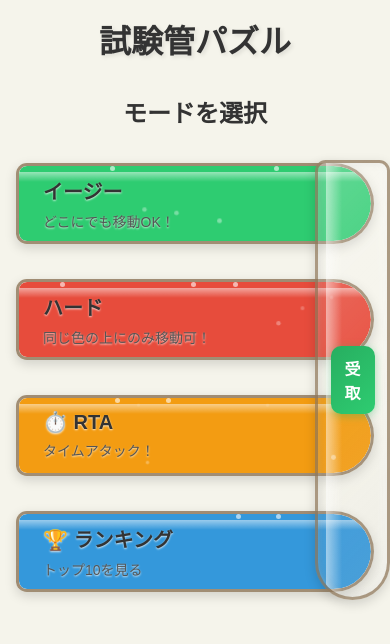
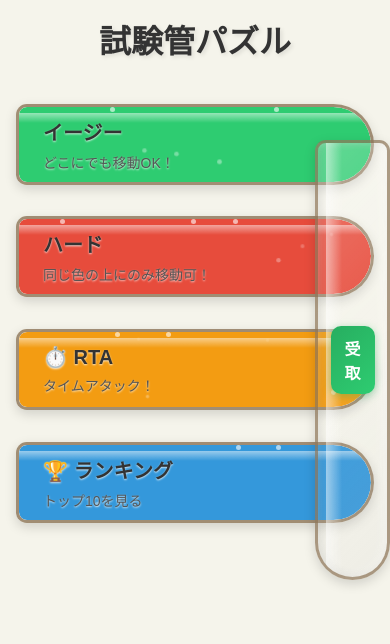
Before and after one commit to siro-314/test-tube-sort-game, a React (Vite) app: page / in a window 390 px wide. Shown: the top 644 px of the page. Built offline with nearby package versions, Linux system fonts and the light colour scheme; the HTML template or start-up script is replaced by a standard one.

Commit message:
Fix UI: daily bonus tube higher, extra tube display 0 with disable, mobile button spacing 0.8x, remove mode selection text, add title return button for non-RTA

```diff
--- a/src/App.jsx
+++ b/src/App.jsx
@@ -110,7 +110,6 @@ function App() {
           <h1 className="game-title">試験管パズル</h1>
 
           <div className="mode-selection">
-            <h2>モードを選択</h2>
             <div className="mode-buttons">
               <ModeButton
                 title="イージー"
--- a/src/components/ClearModal.jsx
+++ b/src/components/ClearModal.jsx
@@ -98,9 +98,14 @@ export function ClearModal({ moves, stage, mode, clearTime, onNext, onRetry, onR
               タイトルに戻る
             </button>
           ) : (
-            <button className="btn btn-primary btn-large" onClick={handleNext}>
-              次のステージ
-            </button>
+            <>
+              <button className="btn btn-primary btn-large" onClick={handleNext}>
+                次のステージ
+              </button>
+              <button className="btn btn-secondary" onClick={handleReturnToMenu}>
+                タイトルに戻る
+              </button>
+            </>
           )}
           <button className="btn btn-secondary" onClick={handleRetry}>
             もう一度
--- a/src/components/Game.jsx
+++ b/src/components/Game.jsx
@@ -36,8 +36,15 @@ export function Game({ mode = GameMode.EASY, extraTubes = 0, onReturnToMenu }) {
       />
 
       {/* 空き試験管追加アイコン */}
-      {canUseExtraTube && gameState.extraTubes > 0 && (
-        <div className="extra-tube-icon" onClick={useExtraTube}>
+      {canUseExtraTube && (
+        <div
+          className={`extra-tube-icon ${gameState.extraTubes === 0 ? 'disabled' : ''}`}
+          onClick={() => {
+            if (gameState.extraTubes > 0) {
+              useExtraTube();
+            }
+          }}
+        >
           <div className="tube-icon">🧪</div>
           <div className="badge">{gameState.extraTubes}</div>
         </div>
--- a/src/styles/App.css
+++ b/src/styles/App.css
@@ -104,10 +104,8 @@ body {
   font-weight: 400;
 }
 
-.mode-selection h2 {
-  font-size: 1.5em;
-  color: #333;
-  margin-bottom: 24px;
+.mode-selection {
+  margin-top: 24px;
 }
 
 .mode-buttons {
@@ -116,6 +114,12 @@ body {
   gap: 16px;
   max-width: 600px;
   margin: 0 auto;
+}
+
+@media (max-width: 768px) {
+  .mode-buttons {
+    gap: 12.8px; /* 16px * 0.8 */
+  }
 }
 
 .btn-mode {
--- a/src/styles/DailyBonus.css
+++ b/src/styles/DailyBonus.css
@@ -7,7 +7,7 @@
 /* スマホ・タブレット縦 */
 @media (max-width: 768px) {
   .daily-bonus-tube-container {
-    top: 160px;
+    top: 140px;
     right: 0px;
   }
   .bonus-tube-vertical {
@@ -19,7 +19,7 @@
 /* PC・タブレット横 */
 @media (min-width: 769px) {
   .daily-bonus-tube-container {
-    top: 193px;
+    top: 170px;
     right: 330px;
   }
   .bonus-tube-vertical {
--- a/src/styles/Game.css
+++ b/src/styles/Game.css
@@ -29,6 +29,17 @@
 
 .extra-tube-icon:active {
   transform: scale(0.95);
+}
+
+.extra-tube-icon.disabled {
+  background: linear-gradient(135deg, #95A5A6 0%, #7F8C8D 100%);
+  cursor: not-allowed;
+  opacity: 0.6;
+}
+
+.extra-tube-icon.disabled:hover {
+  transform: none;
+  box-shadow: 0 4px 16px rgba(127, 140, 141, 0.3);
 }
 
 .tube-icon {
```
